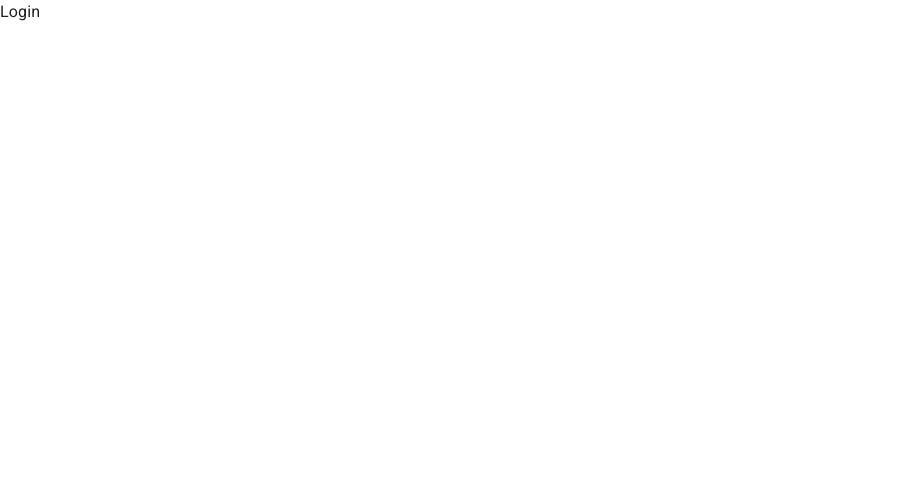
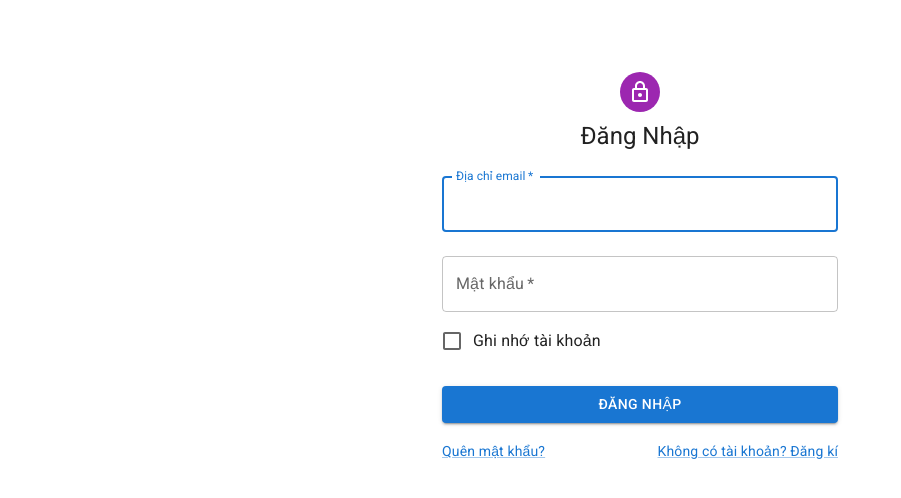
Before and after one commit to wuocdat/ede-fe, a React (Vite) app: page /auth/login in a window 1280 px wide. Shown: the top 498 px of the page, without its empty margins (0-901 px from the left). Built offline with nearby package versions, Linux system fonts and the light colour scheme; a web font is replaced by a local one.

Commit message:
them trang dang ky dang nhap

```diff
--- a/src/pages/login/index.tsx
+++ b/src/pages/login/index.tsx
@@ -1,5 +1,99 @@
+import * as React from 'react';
+import Avatar from '@mui/material/Avatar';
+import Button from '@mui/material/Button';
+import CssBaseline from '@mui/material/CssBaseline';
+import TextField from '@mui/material/TextField';
+import FormControlLabel from '@mui/material/FormControlLabel';
+import Checkbox from '@mui/material/Checkbox';
+import Link from '@mui/material/Link';
+import Grid from '@mui/material/Grid';
+import Box from '@mui/material/Box';
+import LockOutlinedIcon from '@mui/icons-material/LockOutlined';
+import Typography from '@mui/material/Typography';
+import Container from '@mui/material/Container';
+import { createTheme, ThemeProvider } from '@mui/material/styles';
+
 const Login = () => {
-  return <div>Login</div>;
+  const defaultTheme = createTheme();
+
+  const handleSubmit = (event: React.FormEvent<HTMLFormElement>) => {
+    event.preventDefault();
+    const data = new FormData(event.currentTarget);
+    console.log({
+      email: data.get('email'),
+      password: data.get('password'),
+    });
+  };
+
+  return (
+    <ThemeProvider theme={defaultTheme}>
+      <Container component="main" maxWidth="xs">
+        <CssBaseline />
+        <Box
+          sx={{
+            marginTop: 8,
+            display: 'flex',
+            flexDirection: 'column',
+            alignItems: 'center',
+          }}
+        >
+          <Avatar sx={{ m: 1, bgcolor: 'secondary.main' }}>
+            <LockOutlinedIcon />
+          </Avatar>
+          <Typography component="h1" variant="h5">
+            Đăng Nhập
+          </Typography>
+          <Box component="form" onSubmit={handleSubmit} noValidate sx={{ mt: 1 }}>
+            <TextField
+              margin="normal"
+              required
+              fullWidth
+              id="email"
+              label="Địa chỉ email"
+              name="email"
+              autoComplete="email"
+              autoFocus
+            />
+            <TextField
+              margin="normal"
+              required
+              fullWidth
+              name="password"
+              label="Mật khẩu"
+              type="password"
+              id="password"
+              autoComplete="current-password"
+            />
+            <FormControlLabel
+              control={<Checkbox value="remember" color="primary" />}
+              label="Ghi nhớ tài khoản"
+            />
+            <Button
+              type="submit"
+              fullWidth
+              variant="contained"
+              sx={{ mt: 3, mb: 2 }}
+            >
+              Đăng nhập
+            </Button>
+            <Grid container>
+              <Grid item xs>
+                <Link href="#" variant="body2">
+                  Quên mật khẩu?
+                </Link>
+              </Grid>
+              <Grid item>
+                <Link href="#" variant="body2">
+                  {"Không có tài khoản? Đăng kí"}
+                </Link>
+              </Grid>
+            </Grid>
+          </Box>
+        </Box>
+        {/* <Copyright sx={{ mt: 8, mb: 4 }} /> */}
+      </Container>
+    </ThemeProvider>
+  );
 };
 
 export default Login;
--- a/src/pages/register/index.tsx
+++ b/src/pages/register/index.tsx
@@ -1,5 +1,120 @@
+import * as React from 'react';
+import Avatar from '@mui/material/Avatar';
+import Button from '@mui/material/Button';
+import CssBaseline from '@mui/material/CssBaseline';
+import TextField from '@mui/material/TextField';
+import FormControlLabel from '@mui/material/FormControlLabel';
+import Checkbox from '@mui/material/Checkbox';
+import Link from '@mui/material/Link';
+import Grid from '@mui/material/Grid';
+import Box from '@mui/material/Box';
+import LockOutlinedIcon from '@mui/icons-material/LockOutlined';
+import Typography from '@mui/material/Typography';
+import Container from '@mui/material/Container';
+import { createTheme, ThemeProvider } from '@mui/material/styles';
+
 const Register = () => {
-  return <div>Register</div>;
+  const defaultTheme = createTheme();
+
+  const handleSubmit = (event: React.FormEvent<HTMLFormElement>) => {
+    event.preventDefault();
+    const data = new FormData(event.currentTarget);
+    console.log({
+      email: data.get('email'),
+      password: data.get('password'),
+    });
+  };
+
+  return (
+    <ThemeProvider theme={defaultTheme}>
+      <Container component="main" maxWidth="xs">
+        <CssBaseline />
+        <Box
+          sx={{
+            marginTop: 8,
+            display: 'flex',
+            flexDirection: 'column',
+            alignItems: 'center',
+          }}
+        >
+          <Avatar sx={{ m: 1, bgcolor: 'secondary.main' }}>
+            <LockOutlinedIcon />
+          </Avatar>
+          <Typography component="h1" variant="h5">
+            Đăng kí tài khoản
+          </Typography>
+          <Box component="form" noValidate onSubmit={handleSubmit} sx={{ mt: 3 }}>
+            <Grid container spacing={2}>
+              <Grid item xs={12} sm={6}>
+                <TextField
+                  autoComplete="given-name"
+                  name="firstName"
+                  required
+                  fullWidth
+                  id="firstName"
+                  label="Tên"
+                  autoFocus
+                />
+              </Grid>
+              <Grid item xs={12} sm={6}>
+                <TextField
+                  required
+                  fullWidth
+                  id="lastName"
+                  label="Họ"
+                  name="lastName"
+                  autoComplete="family-name"
+                />
+              </Grid>
+              <Grid item xs={12}>
+                <TextField
+                  required
+                  fullWidth
+                  id="email"
+                  label="Địa chỉ email"
+                  name="email"
+                  autoComplete="email"
+                />
+              </Grid>
+              <Grid item xs={12}>
+                <TextField
+                  required
+                  fullWidth
+                  name="password"
+                  label="Mật khẩu"
+                  type="password"
+                  id="password"
+                  autoComplete="new-password"
+                />
+              </Grid>
+              <Grid item xs={12}>
+                <FormControlLabel
+                  control={<Checkbox value="allowExtraEmails" color="primary" />}
+                  label="Tôi muốn nhận thông báo thông qua email."
+                />
+              </Grid>
+            </Grid>
+            <Button
+              type="submit"
+              fullWidth
+              variant="contained"
+              sx={{ mt: 3, mb: 2 }}
+            >
+              Đăng kí
+            </Button>
+            <Grid container justifyContent="flex-end">
+              <Grid item>
+                <Link href="#" variant="body2">
+                  Đã có tài khoản? Đăng nhập
+                </Link>
+              </Grid>
+            </Grid>
+          </Box>
+        </Box>
+        {/* <Copyright sx={{ mt: 5 }} /> */}
+      </Container>
+    </ThemeProvider>
+  );
 };
 
 export default Register;
```
